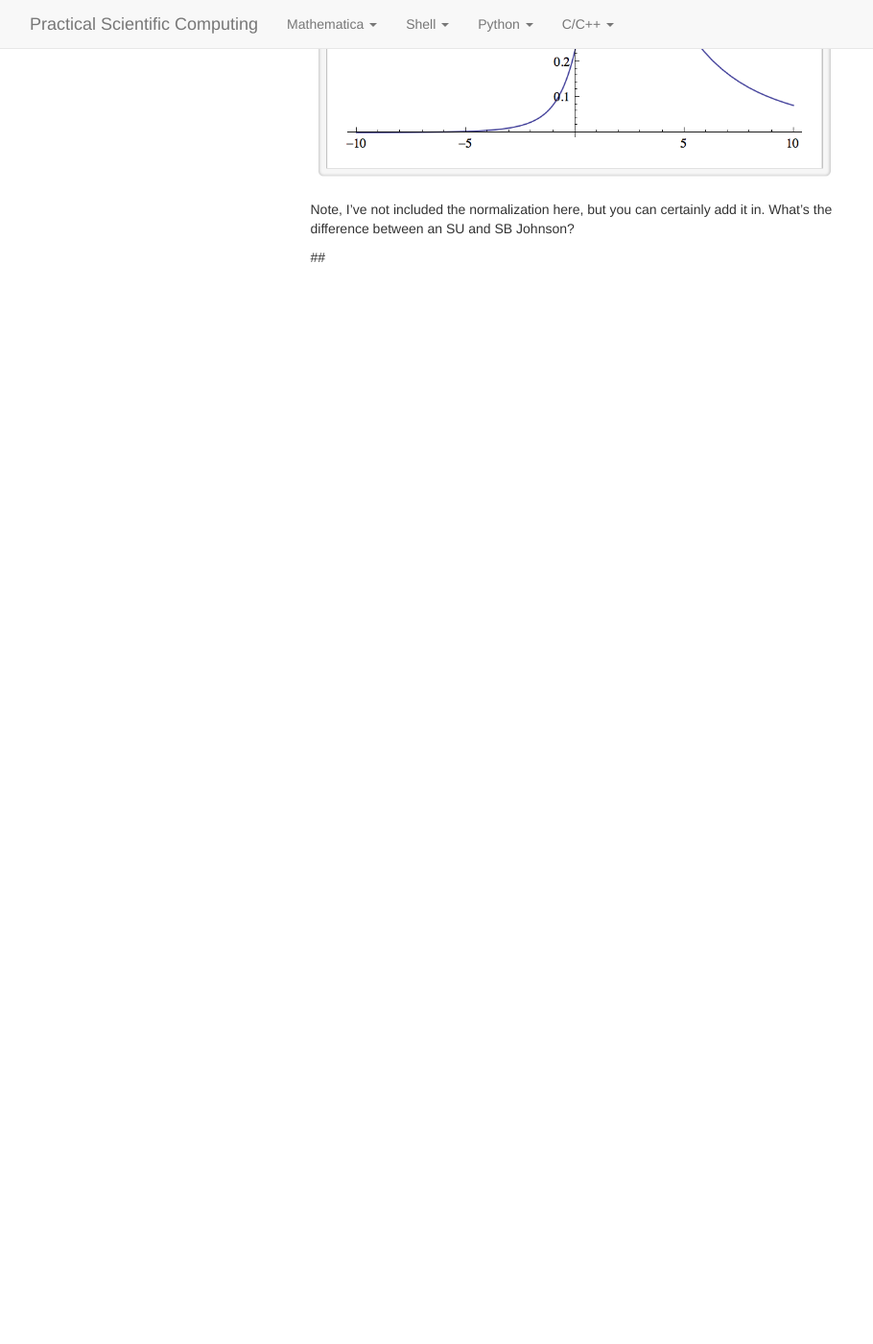
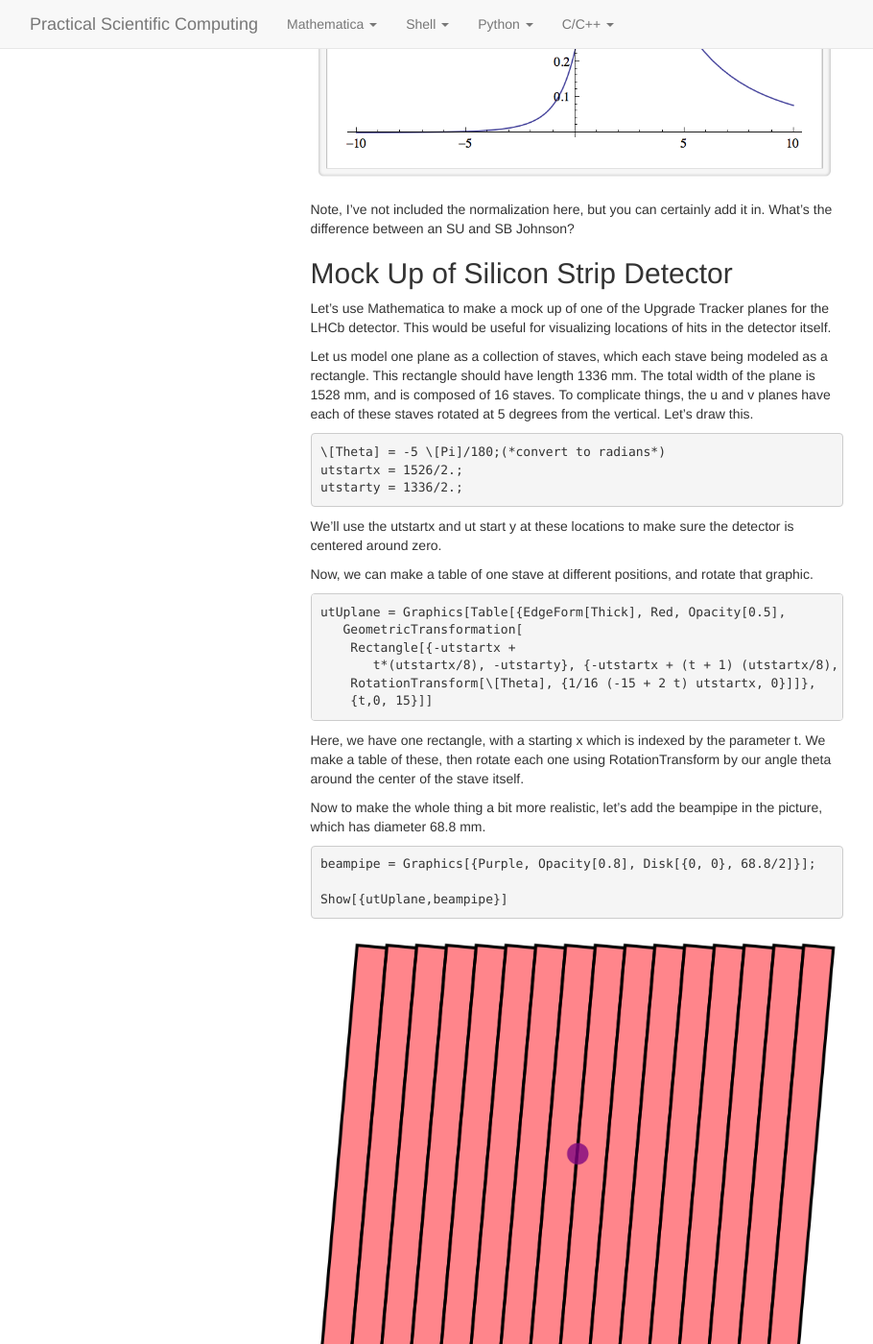
Before and after one commit to practical-scientific-computing/practical-scientific-computing.github.io, a Jekyll site: the page built from mathematica/examples/advanced_graphics_examples.md, in a window 1280 px wide and 1400 px high, scrolled down 965 px. Shown: the whole window at 96% size, without its empty margins (39-949 px from the left). Built offline with Jekyll 4.4.1, drawn with Linux system fonts in a browser that asks for light colours; nearby versions of some CDN libraries; Markdown is read by kramdown in place of the engine named in the settings; before the commit the page ends 2000 px from its top, so only the background shows below that.

Commit message:
added detector plot example

````diff
--- a/mathematica/examples/advanced_graphics_examples.md
+++ b/mathematica/examples/advanced_graphics_examples.md
@@ -29,4 +29,41 @@ Manipulate[
 Note, I've not included the normalization here, but you can certainly add it in.
 What's the difference between an SU and SB Johnson?
 
-##
+## Mock Up of Silicon Strip Detector
+
+Let's use Mathematica to make a mock up of one of the Upgrade Tracker planes for the LHCb detector.
+This would be useful for visualizing locations of hits in the detector itself.
+
+Let us model one plane as a collection of staves, which each stave being modeled as a rectangle. This
+rectangle should have length 1336 mm. The total width of the plane is 1528 mm, and is composed of 16
+staves. To complicate things, the u and v planes have each of these staves rotated at 5 degrees from the
+vertical. Let's draw this.
+
+``` mma
+\[Theta] = -5 \[Pi]/180;(*convert to radians*)
+utstartx = 1526/2.;
+utstarty = 1336/2.;
+```
+We'll use the utstartx and ut start y at these locations to make sure the detector is centered around zero.
+
+Now, we can make a table of one stave at different positions, and rotate that graphic.
+
+``` mma
+utUplane = Graphics[Table[{EdgeForm[Thick], Red, Opacity[0.5],
+   GeometricTransformation[
+    Rectangle[{-utstartx +
+       t*(utstartx/8), -utstarty}, {-utstartx + (t + 1) (utstartx/8), utstarty}],
+    RotationTransform[\[Theta], {1/16 (-15 + 2 t) utstartx, 0}]]},
+    {t,0, 15}]]
+```
+Here, we have one rectangle, with a starting x which is indexed by the parameter t. We make a table of these, then rotate
+each one using RotationTransform by our angle theta around the center of the stave itself.
+
+Now to make the whole thing a bit more realistic, let's add the beampipe in the picture, which has diameter 68.8 mm.
+
+``` mma
+beampipe = Graphics[{Purple, Opacity[0.8], Disk[{0, 0}, 68.8/2]}];
+
+Show[{utUplane,beampipe}]
+```
+![UT u plane](/mathematica/media/ut_uplane_mathematica.png "Mock up of the UT u plane.")
````
Also changed, not shown: mathematica/media/ut_uplane_mathematica.png (added).
